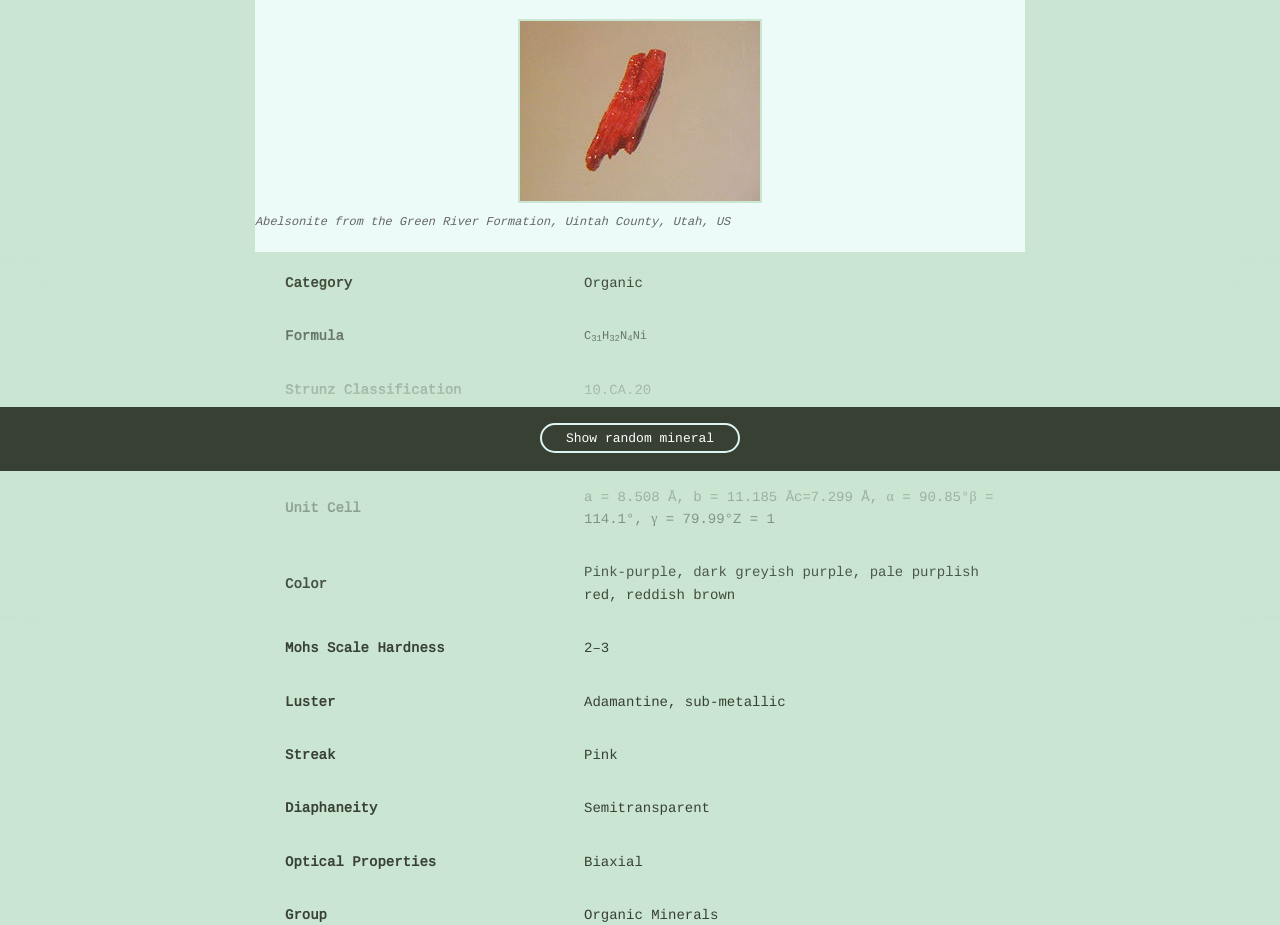
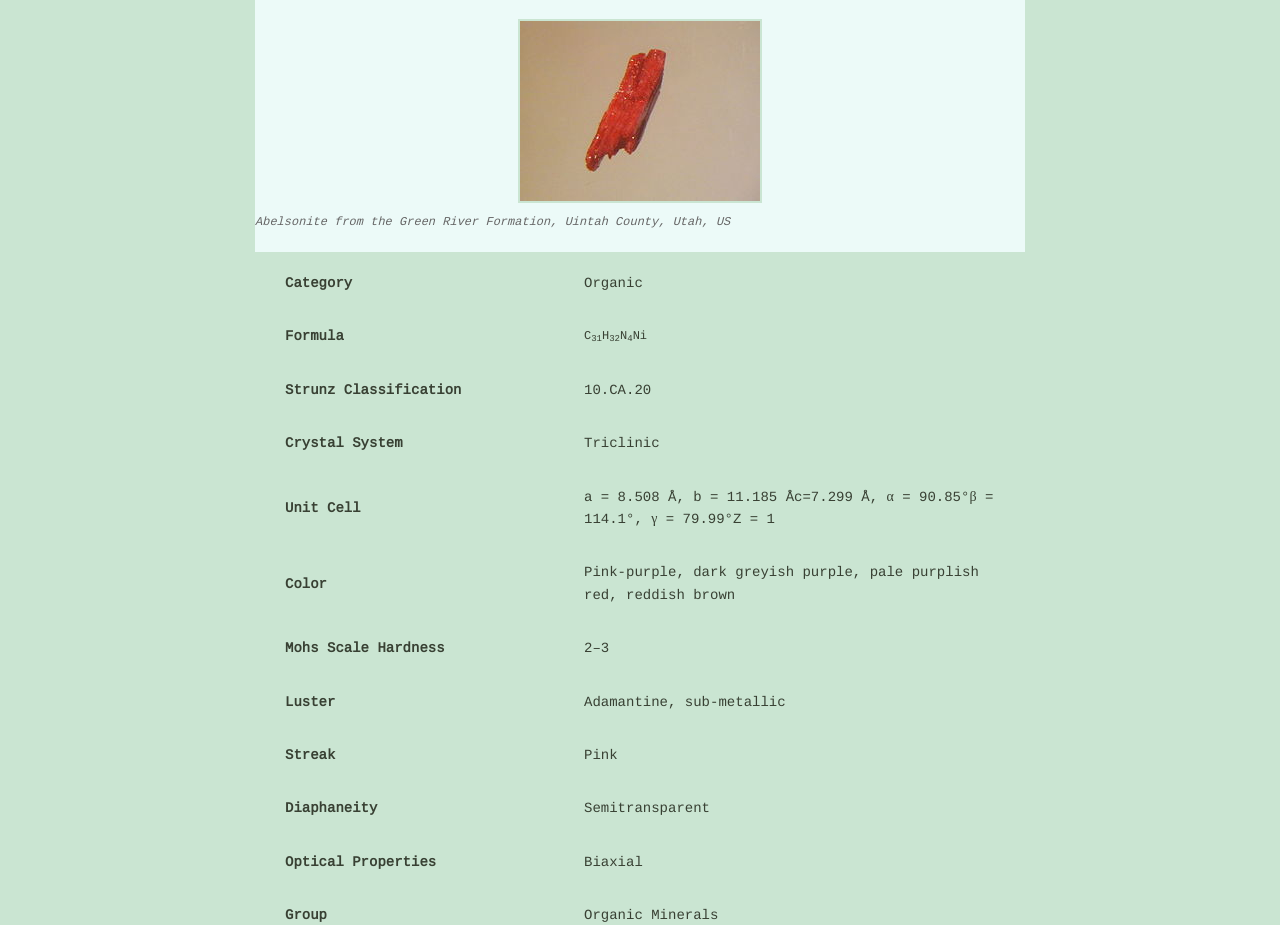
Before and after one commit to hyungmogu/mineral-catalog, a Django app: page /1/ in a window 1280 px wide. Shown: the part 329-1254 px from the top of the page. Run offline with Django 3.2, Linux system fonts and the light colour scheme; data comes from the database, SQL or seed files in the repository.

```diff
--- a/mineral_catalog/website/templates/website/home_page.html
+++ b/mineral_catalog/website/templates/website/home_page.html
@@ -8,4 +8,7 @@
             </li>
         {% endfor %}
     </ul>
+    <div class="minerals__random">
+        <a class="minerals__anchor" href="{% url 'random' %}">Show random mineral</a>
+    </div>
 {% endblock %}
--- a/mineral_catalog/website/templates/website/layout.html
+++ b/mineral_catalog/website/templates/website/layout.html
@@ -30,8 +30,5 @@
         {% block content %}{% endblock %}
     </div>
   </div>
-  <div class="minerals__random">
-    <a class="minerals__anchor" href="{% url 'random' %}">Show random mineral</a>
-  </div>
 </body>
 </html>
```
